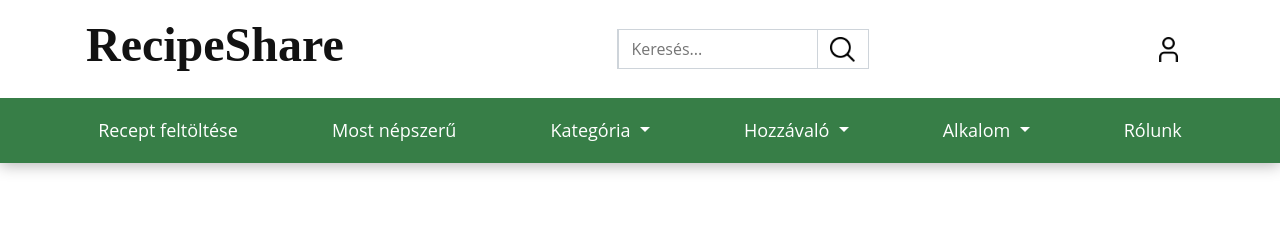
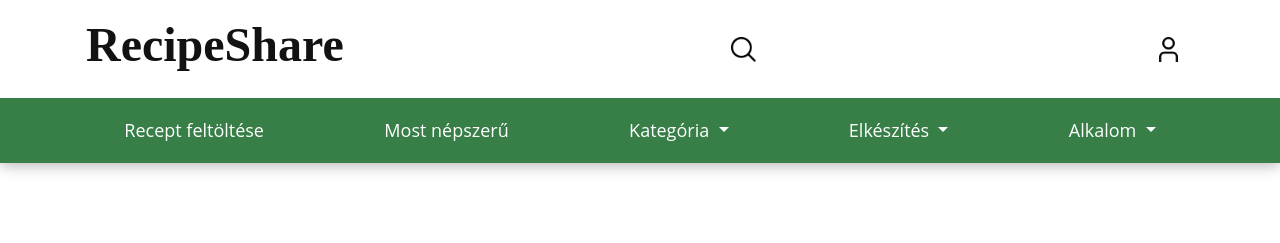
Before and after one commit to KT1M1/Project, a PHP site: page /index.php?page=show_recipe in a window 1280 px wide. Shown: the top 243 px of the page. Run offline with PHP 8.4, Linux system fonts and the light colour scheme; data that the repository does not hold is empty.

Commit message:
Small Changes in Overall Style

```diff
--- a/client/assets/css/navbar.css
+++ b/client/assets/css/navbar.css
@@ -79,19 +79,8 @@ header{
     padding: 1rem;
 }
 
-.search-img{
-    max-width: 50%;
-    min-width: 20%;
-}
-
 .img-icon{
     width: 25px;
-}
-
-.search-field{
-    border: 1px solid #ced4da;
-    padding: 0.375rem 0.75rem;
-    border-radius: 0;
 }
 
 /*Navbar*/
@@ -130,20 +119,13 @@ a.brand {
     width: 100%;
 }
 
-/*Searchbar*/
-.input-group {
-    border: 1px solid #ced4da;
-    border-radius: 0;
-    width: auto;
-    align-content: center;
+/*Search*/
+.search-icon {
+    padding: 6px 12px;
     height: 40px;
 }
 
-.search-field {
-    max-width: 200px;
-}
-
-.search-icon:focus, .search-field:focus-visible, .search-field:focus, .navbar-toggler:focus, .nav-btn:focus{
+.search-icon:focus, .navbar-toggler:focus, .nav-btn:focus{
     border-color: #121212;
     box-shadow: none;
     outline: black auto 1px;
--- a/client/assets/css/show_recipe.css
+++ b/client/assets/css/show_recipe.css
@@ -85,6 +85,7 @@
 
 .ingredient-container{
     padding-right: 0;
+    padding-bottom: 1rem;
 }
 
 .ing-lbl{
@@ -118,9 +119,33 @@
 
 /*Ingredient*/
 .completed {
-    opacity: 0.6; /* Fakítás */
+    opacity: 0.6;
 }
 
 .h1-border{
     border-bottom: 1px solid;
 }
+
+/* Add Media Query for screens smaller than 992px */
+@media (max-width: 991.98px) {
+
+    .step-container {
+        border-left: none;
+        padding: 1rem;
+    }
+
+    .h1-border{
+        border: none;
+    }
+}
+
+@media (max-width: 574.98px) {
+    .ingredient-container{
+        padding: 10px 10px 20px 40px;
+        border-bottom: 1px solid black;
+    }
+}
+
+.ing-cb:checked {
+    accent-color: #377E47;
+}
--- a/client/assets/js/display_category.js
+++ b/client/assets/js/display_category.js
@@ -2,7 +2,7 @@ function displayMainCategory() {
     let element = document.getElementById("main-category");
 
     let html = `<select name="category[]" id="main-kategoria" required onchange="mainCategoryAction(this.value)">`;
-    html += `<option selected="true" disabled="disabled">Főkategória</option>`;
+    html += `<option selected="true">Főkategória</option>`;
 
     for(let cat of categories) {
         html += `<option value="${cat.id}">${cat.name}</option>`;
@@ -27,7 +27,7 @@ function displaySubCategory(main_cat_id) {
     let element = document.getElementById("sub-category");
 
     let html = `<select name="category[]" id="sub-kategoria" required>`;
-    html += `<option selected="true" disabled="disabled">Alkategória</option>`;
+    html += `<option selected="true">Alkategória</option>`;
 
     subcategories = getSubCategories(main_cat_id);
     for(let cat of subcategories) {
--- a/client/inc/head.php
+++ b/client/inc/head.php
@@ -7,8 +7,7 @@
                 <a class="brand" href="/">RecipeShare</a>
             </h1>
 
-            <div class="input-group custom-search-group">
-                <input type="text" class="search-field d-none d-lg-block" placeholder="Keresés..." />
+            <div>
                 <button class="btn nav-btn search-icon" type="button">
                     <img class="img-icon" src="/client/assets/img/search.png" alt="">
                 </button>
@@ -55,13 +54,12 @@
             <!--2. DROPDOWN-->
                     <li class="nav-item dropdown">
                         <a class="nav-link dropdown-toggle" href="#" id="navbarDropdownMenuLink" role="button" data-bs-toggle="dropdown" aria-expanded="false">
-                        Hozzávaló
+                        Elkészítés
                         </a>
                         <ul class="dropdown-menu" aria-labelledby="navbarDropdownMenuLink">
-                            <li><a class="dropdown-item" href="#ingredients">Hús ételek</a></li>
-                            <li><a class="dropdown-item" href="#ingredients">Tenger gyümölcsei</a></li>
-                            <li><a class="dropdown-item" href="#ingredients">Tészta ételek</a></li>
-                            <li><a class="dropdown-item" href="#ingredients">Vegetáriánus vagy Vegán ételek</a></li>
+                            <li><a class="dropdown-item" href="#ingredients">Könnyű</a></li>
+                            <li><a class="dropdown-item" href="#ingredients">Közepes</a></li>
+                            <li><a class="dropdown-item" href="#ingredients">Nehéz</a></li>
                         </ul>
                     </li>
             <!--3. DROPDOWN-->
@@ -73,10 +71,8 @@
                             <li><a class="dropdown-item" href="#">Karácsony</a></li>
                             <li><a class="dropdown-item" href="#">Húsvét</a></li>
                             <li><a class="dropdown-item" href="#">Szilveszter</a></li>
+                            <li><a class="dropdown-item" href="#">Születésnap</a></li>
                         </ul>
-                    </li>
-                    <li class="nav-item">
-                        <a class="nav-link" href="#popular">Rólunk</a>
                     </li>
                 </ul>
 
--- a/client/pages/profile.php
+++ b/client/pages/profile.php
@@ -3,7 +3,7 @@
 <div class="container">
     <div class="row">
         <div class="col-lg-4 sm-12 profile-col">
-            <img class="img-fluid pfp" src="/client/assets/img/pfp2.jpg" alt="">
+            <img class="img-fluid pfp" src="/client/assets/img/default.jpg" alt="">
         </div>
 
         <div class="col-lg-4 sm-12 profile-col">
--- a/client/pages/show_recipe.php
+++ b/client/pages/show_recipe.php
@@ -66,7 +66,7 @@ $steps = get_steps_for_recipe($recipe_data['id']);
     </div>
 
     <div class="row">
-        <div class="col-md-4 col-sm-12 ingredient-container" id="ingredientList">
+        <div class="col-lg-4 col-md-12 ingredient-container" id="ingredientList">
             <h1 class="h1-border">Hozzávalók:</h1>
             <?php
                 $counter = 1; //Initialize a counter for unique checkbox IDs
@@ -81,7 +81,7 @@ $steps = get_steps_for_recipe($recipe_data['id']);
             ?>
         </div>
 
-        <div class="col-md-8 col-sm-12 step-container">
+        <div class="col-lg-8 col-md-12 step-container">
             <h1 class="h1-border h1-step">Elkészítés:</h1>
 
             <?php
```
Also changed, not shown: client/assets/img/default.jpg (added).
